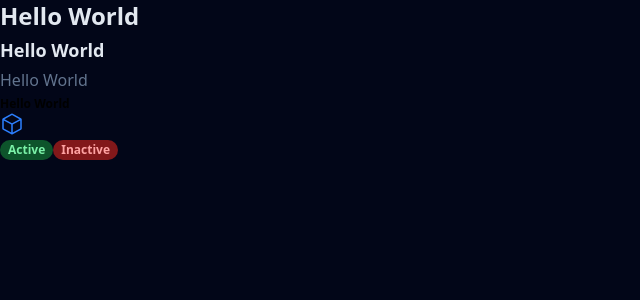
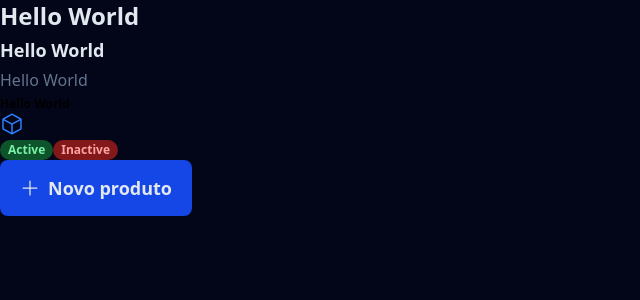
Before and after one commit to M-its/Challenge-e-commerce-front-end, a React (Vite) app: page / in a window 1280 px wide. Shown: the top 300 px of the page, without its empty margins (0-640 px from the left). Built offline with nearby package versions, Linux system fonts and the light colour scheme.

Commit message:
add buttom component

```diff
--- a/src/App.tsx
+++ b/src/App.tsx
@@ -1,7 +1,8 @@
 import Text from './components/text'
 import Icon from './components/icon'
 import Badge from './components/badge'
-import { Cube } from '@phosphor-icons/react'
+import { CubeIcon, PlusIcon } from '@phosphor-icons/react'
+import Button from './components/button'
 
 export default function App() {
   return (
@@ -13,12 +14,15 @@
         <Text variant="text-sm-bold">Hello World</Text>
       </div>
       <div className="flex flex-col gap-1">
-        <Icon svg={Cube} className="w-6 h-6 fill-blue-500" />
+        <Icon svg={CubeIcon} className="w-6 h-6 fill-blue-500" />
       </div>
       <div>
         <Badge variant="active">Active</Badge>
         <Badge variant="inactive">Inactive</Badge>
       </div>
+      <div>
+        <Button icon={PlusIcon}>Novo produto</Button>
+      </div>
     </div>
   )
 }
--- /dev/null
+++ b/src/components/button.tsx
@@ -0,0 +1,82 @@
+import React from 'react'
+import Icon from './icon'
+import { cva, type VariantProps } from 'class-variance-authority'
+import Text from './text'
+
+export const buttonVariants = cva(
+  `
+    flex items-center justify-center cursor-pointer
+    transition rounded-lg group gap-2
+    `,
+  {
+    variants: {
+      variant: {
+        primary: 'bg-blue-700 hover:bg-blue-600',
+      },
+      size: {
+        md: 'h-14 py-5 px-5',
+      },
+      disabled: {
+        true: 'opacity-50 pointer-events-none',
+      },
+    },
+    defaultVariants: {
+      variant: 'primary',
+      size: 'md',
+      disabled: false,
+    },
+  }
+)
+
+export const buttonIconVariants = cva('transition', {
+  variants: {
+    variant: {
+      primary: 'fill-slate-200',
+    },
+    size: {
+      md: 'w-5 h-5',
+    },
+  },
+  defaultVariants: {
+    variant: 'primary',
+    size: 'md',
+  },
+})
+
+interface ButtonProps
+  extends Omit<React.ComponentProps<'button'>, 'size' | 'disabled'>,
+    VariantProps<typeof buttonVariants> {
+  icon?: React.ComponentProps<typeof Icon>['svg']
+}
+
+export default function Button({
+  variant,
+  size,
+  disabled,
+  className,
+  children,
+  icon: IconComponent,
+  ...props
+}: ButtonProps) {
+  return (
+    <button
+      className={buttonVariants({
+        variant,
+        size,
+        disabled,
+        className,
+      })}
+      {...props}
+    >
+      {IconComponent && (
+        <Icon
+          svg={IconComponent}
+          className={buttonIconVariants({ variant, size })}
+        />
+      )}
+      <Text className="text-slate-200" variant="text-lg-bold">
+        {children}
+      </Text>
+    </button>
+  )
+}
--- /dev/null
+++ b/src/components/text-button.tsx
@@ -0,0 +1,22 @@
+import React from 'react'
+import Icon from './icon'
+
+interface TextButtonProps
+  extends Omit<React.ComponentProps<'button'>, 'size' | 'disabled'> {
+  icon: React.Component<typeof Icon>['svg']
+}
+
+export default function TextButton({
+  variant,
+  size,
+  disabled,
+  className,
+  icon: IconComponent,
+  ...props
+}): TextButtonProps {
+  return (
+    <button>
+      <Iconon svg={} />
+    </button>
+  )
+}
```
